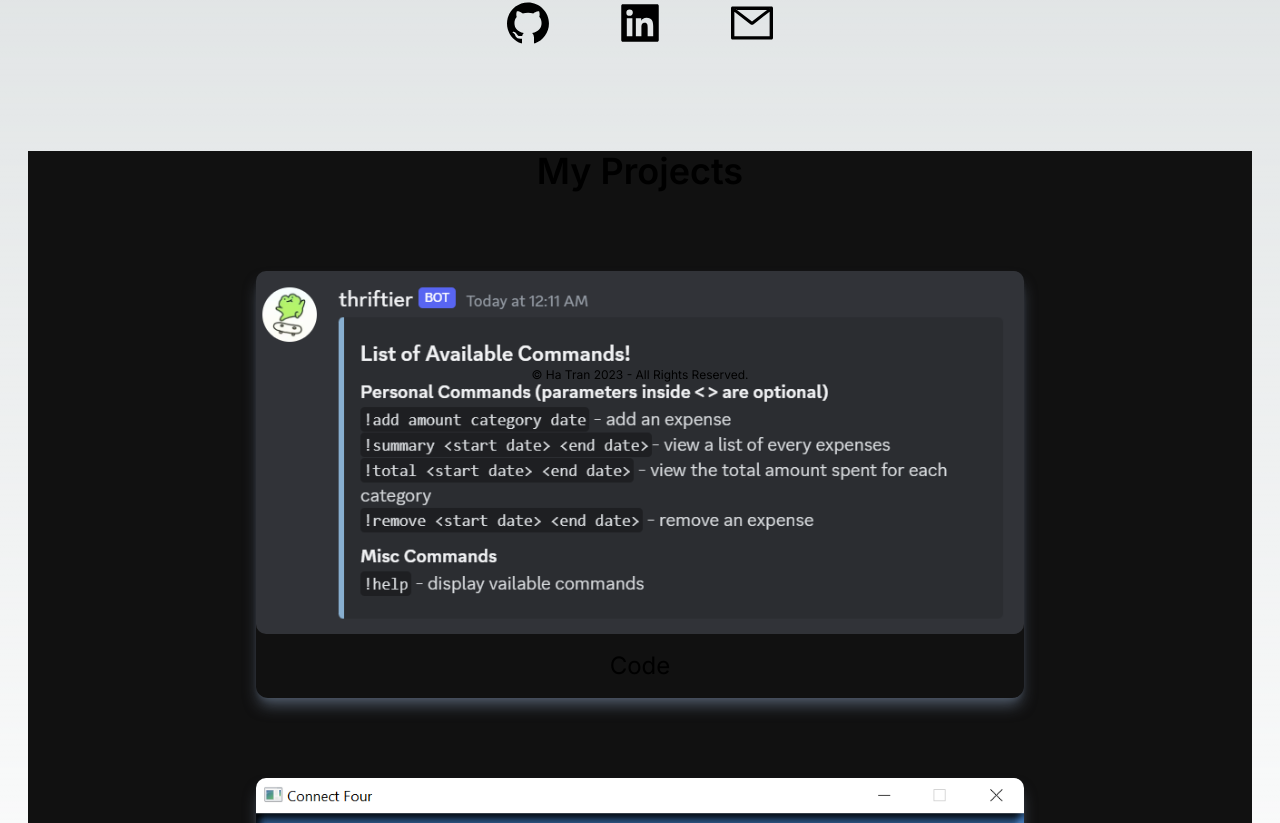
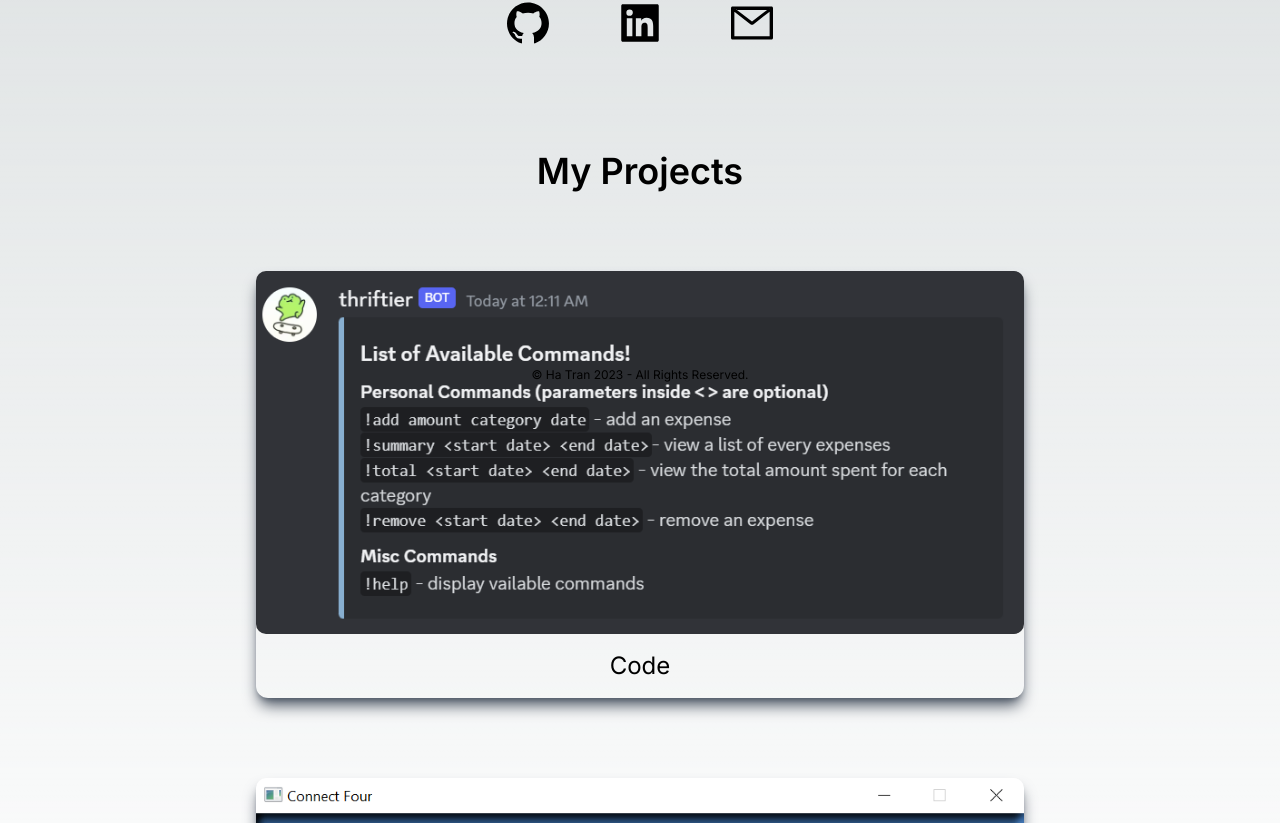
Before and after one commit to haftraanf/portfolio-website, a Next.js app: page / in a window 1280 px wide. Shown: the part 417-1240 px from the top of the page. Built offline with nearby package versions, Linux system fonts and the light colour scheme.

Commit message:
Fixed splitting background color

```diff
--- a/src/components/ProjectSection.jsx
+++ b/src/components/ProjectSection.jsx
@@ -1,8 +1,9 @@
 'use client'
 import React from 'react'
 import Image from 'next/image'
+
+
 const ProjectSection = () => {
-
     const projectsList = [
         {
             id: 1,
@@ -19,13 +20,13 @@ const ProjectSection = () => {
     ]
 
   return (
-    <div className="md:h-screen bg-[#111111]">
+    <div className="md:h-screen">
         <h2 className="text-4xl font-semibold m-16 md:mb-10">
             My Projects
         </h2>
-
+        <div>
             {projectsList.map(({id, imageSrc, description, gitUrl}) => (
-            <div key={id} className='max-w-screen-md mx-auto shadow-lg shadow-gray-600 rounded-xl m-20 mb-20'>
+                <div key={id} className='max-w-screen-md mx-auto shadow-lg shadow-gray-600 rounded-xl m-20'>
                     <Image
                         src={imageSrc}
                         alt={description}
@@ -43,6 +44,8 @@ const ProjectSection = () => {
                 ))
             }
         </div>
+
+    </div>
   )
 }
 
```
Lines whose indentation alone changed are shown as unchanged.
